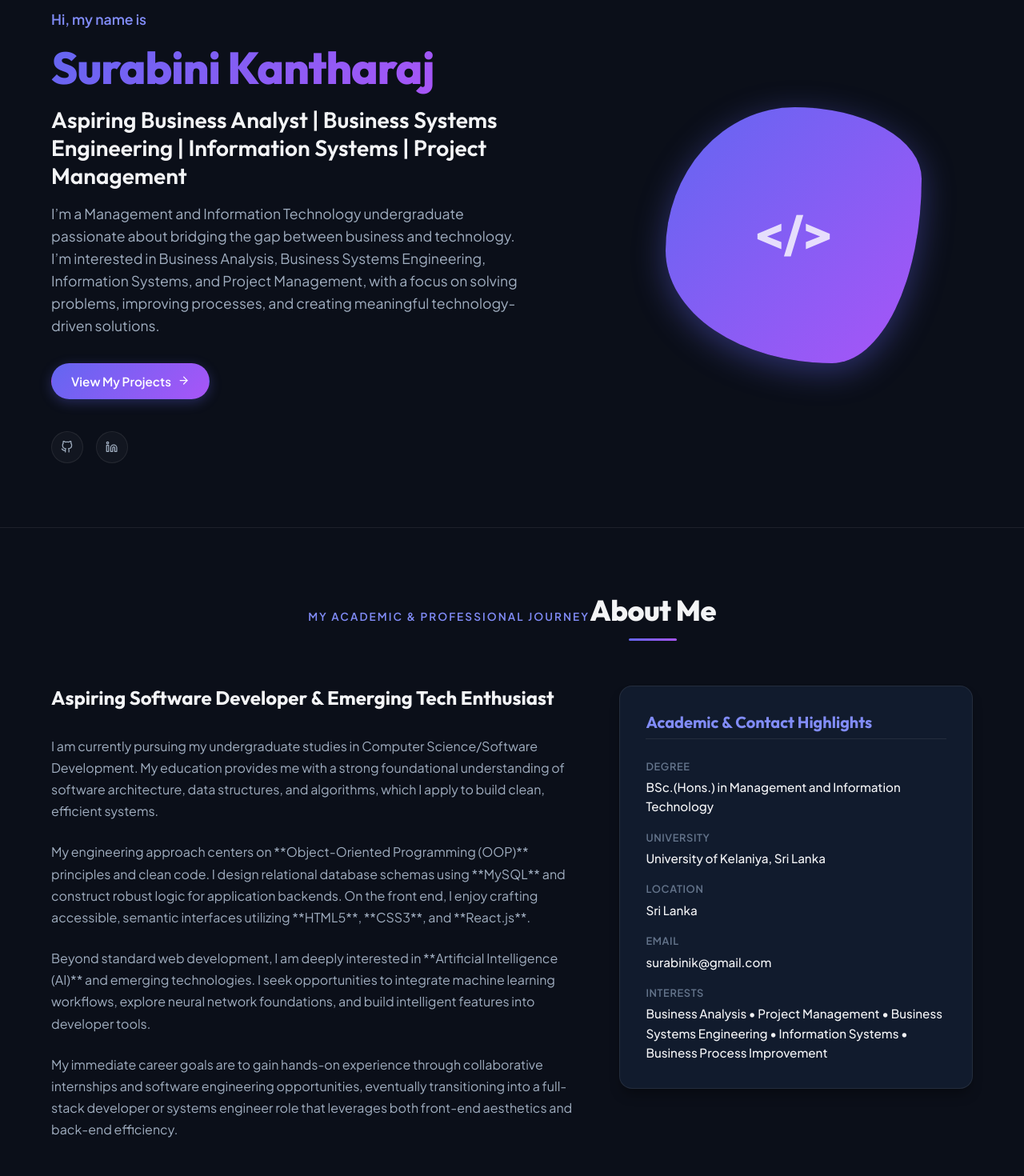
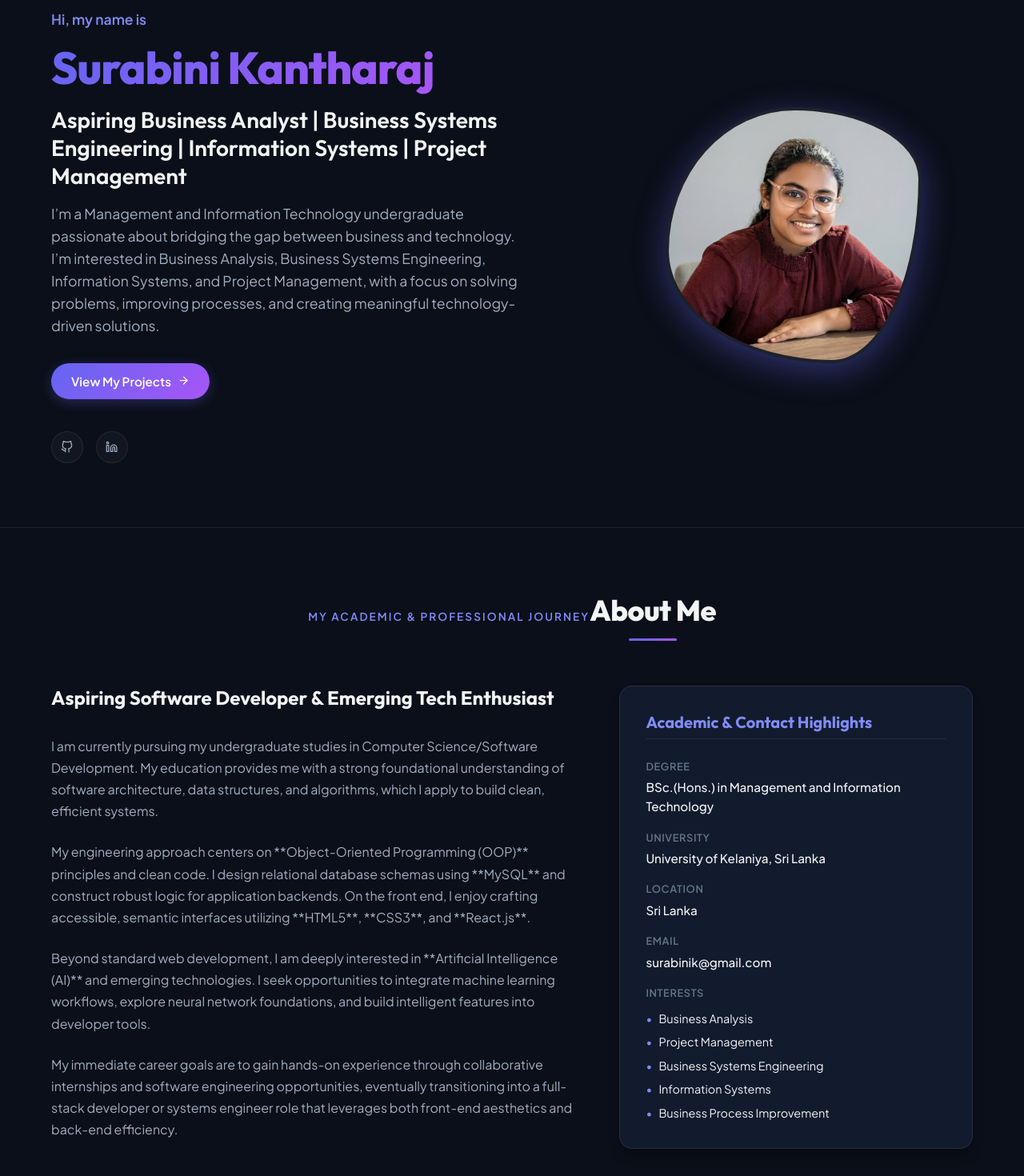
Before and after one commit to surabinik/Surabini_Kantharaj_Portfolio, a React (Vite) app: page / in a window 1280 px wide. Shown: the part 240-1710 px from the top of the page at 80% size. Built offline with nearby package versions, Linux system fonts and the light colour scheme.

Commit message:
feat: add profile picture and convert interests to list format

```diff
--- a/src/index.css
+++ b/src/index.css
@@ -862,27 +862,33 @@ h1, h2, h3, h4, h5, h6 {
   align-items: center;
 }
 
-.hero-graphic {
+.hero-img-frame {
   position: relative;
   width: 320px;
   height: 320px;
   border-radius: 30% 70% 70% 30% / 30% 30% 70% 70%;
-  background: var(--primary-gradient);
   animation: morphing 15s ease-in-out infinite;
   box-shadow: 0 10px 40px rgba(99, 102, 241, 0.4);
+  border: 4px solid rgba(255, 255, 255, 0.08);
+  overflow: hidden;
+  transition: all var(--transition-normal);
 }
 
-.hero-graphic::after {
-  content: '</>';
-  position: absolute;
-  top: 50%;
-  left: 50%;
-  transform: translate(-50%, -50%);
-  font-family: var(--font-heading);
-  font-size: 4rem;
-  font-weight: 700;
-  color: #ffffff;
-  opacity: 0.8;
+.hero-img-frame:hover {
+  border-color: var(--primary-light);
+  transform: scale(1.02);
+  box-shadow: 0 15px 50px rgba(99, 102, 241, 0.6);
+}
+
+.hero-img-frame img {
+  width: 100%;
+  height: 100%;
+  object-fit: cover;
+  transition: transform var(--transition-slow);
+}
+
+.hero-img-frame:hover img {
+  transform: scale(1.08);
 }
 
 @keyframes morphing {
@@ -903,7 +909,7 @@ h1, h2, h3, h4, h5, h6 {
     align-items: center;
     text-align: center;
   }
-  .hero-graphic {
+  .hero-img-frame {
     width: 250px;
     height: 250px;
   }
--- a/src/sections/About.jsx
+++ b/src/sections/About.jsx
@@ -62,7 +62,31 @@ const About = () => {
 
               <div className="about-info-item">
                 <span className="about-info-label">Interests</span>
-                <span className="about-info-value">Business Analysis • Project Management • Business Systems Engineering • Information Systems • Business Process Improvement</span>
+                <ul style={{
+                  listStyle: 'none',
+                  padding: 0,
+                  marginTop: '0.4rem',
+                  display: 'flex',
+                  flexDirection: 'column',
+                  gap: '0.4rem',
+                  textAlign: 'left'
+                }}>
+                  <li style={{ fontSize: '0.9rem', color: 'var(--text-primary)', position: 'relative', paddingLeft: '1rem' }}>
+                    <span style={{ position: 'absolute', left: 0, color: 'var(--primary-light)' }}>•</span> Business Analysis
+                  </li>
+                  <li style={{ fontSize: '0.9rem', color: 'var(--text-primary)', position: 'relative', paddingLeft: '1rem' }}>
+                    <span style={{ position: 'absolute', left: 0, color: 'var(--primary-light)' }}>•</span> Project Management
+                  </li>
+                  <li style={{ fontSize: '0.9rem', color: 'var(--text-primary)', position: 'relative', paddingLeft: '1rem' }}>
+                    <span style={{ position: 'absolute', left: 0, color: 'var(--primary-light)' }}>•</span> Business Systems Engineering
+                  </li>
+                  <li style={{ fontSize: '0.9rem', color: 'var(--text-primary)', position: 'relative', paddingLeft: '1rem' }}>
+                    <span style={{ position: 'absolute', left: 0, color: 'var(--primary-light)' }}>•</span> Information Systems
+                  </li>
+                  <li style={{ fontSize: '0.9rem', color: 'var(--text-primary)', position: 'relative', paddingLeft: '1rem' }}>
+                    <span style={{ position: 'absolute', left: 0, color: 'var(--primary-light)' }}>•</span> Business Process Improvement
+                  </li>
+                </ul>
               </div>
             </div>
           </div>
--- a/src/sections/Hero.jsx
+++ b/src/sections/Hero.jsx
@@ -1,6 +1,7 @@
 import React from 'react';
 import { FiGithub, FiLinkedin, FiArrowRight, FiDownload } from 'react-icons/fi';
 import Button from '../components/Button';
+import surabiniPic from '../assets/surabini.jpg';
 
 const Hero = () => {
   const handleViewProjects = (e) => {
@@ -60,8 +61,10 @@ const Hero = () => {
           </div>
         </div>
 
-        <div className="hero-visual" aria-hidden="true">
-          <div className="hero-graphic" />
+        <div className="hero-visual">
+          <div className="hero-img-frame">
+            <img src={surabiniPic} alt="Surabini Kantharaj" />
+          </div>
         </div>
       </div>
     </section>
```
Also changed, not shown: src/assets/surabini.jpg (added).
